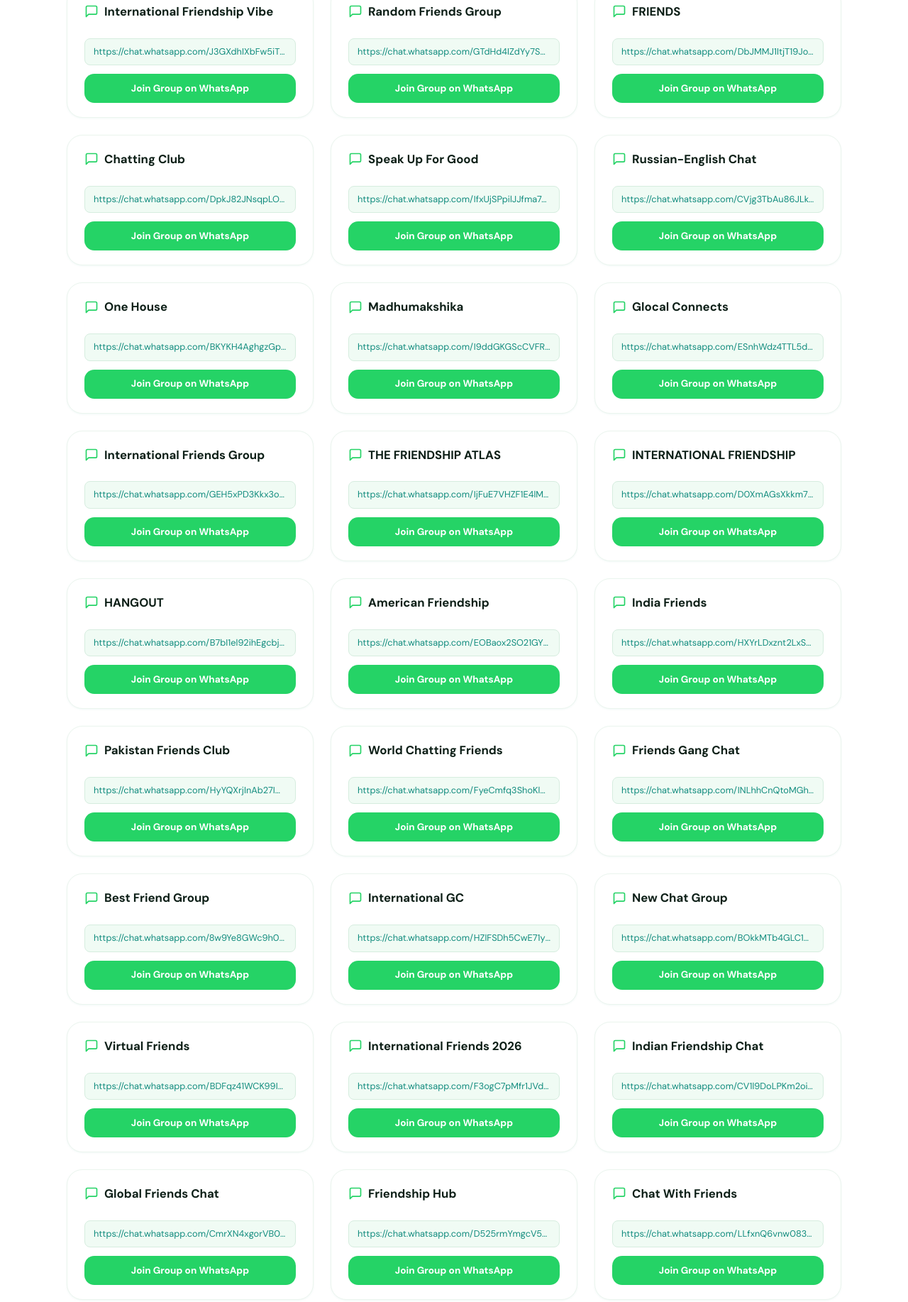
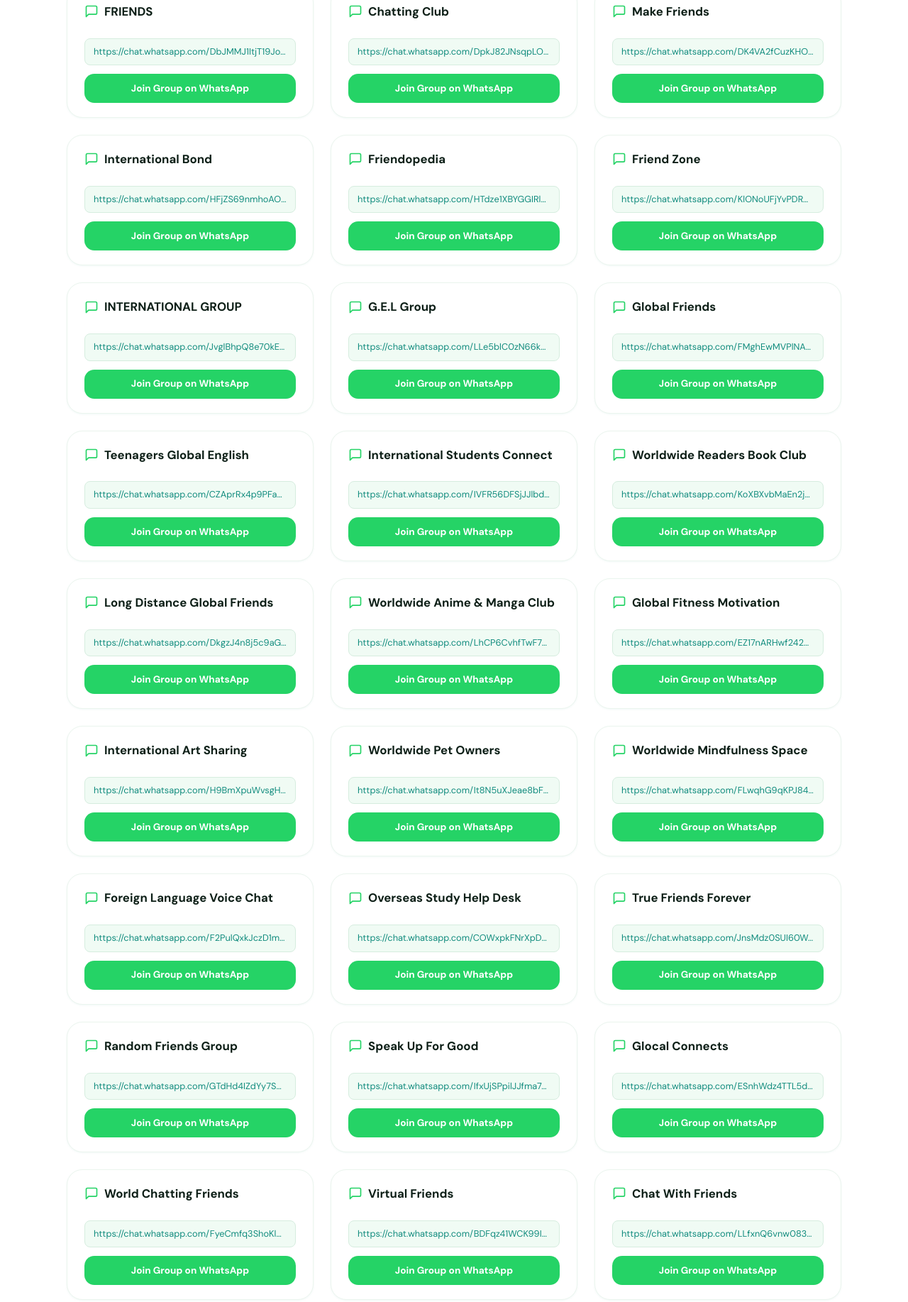
Before and after one commit to walinks/walinks.github.io, a plain HTML site: page friendship-whatsapp-groups.html in a window 1280 px wide. Shown: the part 1779-3614 px from the top of the page at 71% size. Drawn offline with Linux system fonts and the light colour scheme.

Commit message:
Update friendship-whatsapp-groups.html

```diff
--- a/friendship-whatsapp-groups.html
+++ b/friendship-whatsapp-groups.html
@@ -740,38 +740,38 @@
 <script>
   (function () {
     const curatedFriendshipGroups = [
-      { name: "True Friends Forever", url: "https://chat.whatsapp.com/JnsMdz0SUI60WePw58omPa" },
       { name: "Friendship Club", url: "https://chat.whatsapp.com/IiJwWRVxPIiF77jjdPRT8v" },
       { name: "Global Friends Hub", url: "https://chat.whatsapp.com/CgZQykHzAI7JEBNxzuRVQo" },
       { name: "Friends Forever", url: "https://chat.whatsapp.com/GDHoC3UfJ1nIF5y4isfwZh" },
       { name: "The Strangers", url: "https://chat.whatsapp.com/HtcjFRjKq0bI4SahZv92mz" },
       { name: "International Friends", url: "https://chat.whatsapp.com/HLMv0Z9d29j1aWeh1gW8dV" },
       { name: "International Friendship Vibe", url: "https://chat.whatsapp.com/J3GXdhIXbFw5iTFxXj0TAQ" },
-      { name: "Random Friends Group", url: "https://chat.whatsapp.com/GTdHd4IZdYy7SPnPmdFwpN" },
       { name: "FRIENDS", url: "https://chat.whatsapp.com/DbJMMJ1ItjT19JopEz7QSm" },
       { name: "Chatting Club", url: "https://chat.whatsapp.com/DpkJ82JNsqpLOpmVtv9bTT" },
+      { name: "Make Friends", url: "https://chat.whatsapp.com/DK4VA2fCuzKHObCt9pe4Nj" },
+      { name: "International Bond", url: "https://chat.whatsapp.com/HFjZS69nmhoAOSPmme5shu" },
+      { name: "Friendopedia", url: "https://chat.whatsapp.com/HTdze1XBYGGIRlUe8KObWB" },
+      { name: "Friend Zone", url: "https://chat.whatsapp.com/KlONoUFjYvPDRWJ51nsfnJ" },
+      { name: "INTERNATIONAL GROUP", url: "https://chat.whatsapp.com/JvglBhpQ8e70kEtHrZ4g2M" },
+      { name: "G.E.L Group", url: "https://chat.whatsapp.com/LLe5blC0zN66kY9rPu0jSf" },
+      { name: "Global Friends", url: "https://chat.whatsapp.com/FMghEwMVPlNAKFEvGd3oxF" },
+      { name: "Teenagers Global English", url: "https://chat.whatsapp.com/CZAprRx4p9PFaPMHAP4Gbz" },
+      { name: "International Students Connect", url: "https://chat.whatsapp.com/IVFR56DFSjJJlbdmiAqBcn" },
+      { name: "Worldwide Readers Book Club", url: "https://chat.whatsapp.com/KoXBXvbMaEn2jo5vKbUtRK" },
+      { name: "Long Distance Global Friends", url: "https://chat.whatsapp.com/DkgzJ4n8j5c9aG5U8AT18n" },
+      { name: "Worldwide Anime & Manga Club", url: "https://chat.whatsapp.com/LhCP6CvhfTwF7C6RLDXXjb" },
+      { name: "Global Fitness Motivation", url: "https://chat.whatsapp.com/EZ17nARHwf242CDSIFnEIh" },
+      { name: "International Art Sharing", url: "https://chat.whatsapp.com/H9BmXpuWvsgHm8N6bONbsW" },
+      { name: "Worldwide Pet Owners", url: "https://chat.whatsapp.com/It8N5uXJeae8bFjW6UvW5r" },
+      { name: "Worldwide Mindfulness Space", url: "https://chat.whatsapp.com/FLwqhG9qKPJ84Q3pmZHDh7" },
+      { name: "Foreign Language Voice Chat", url: "https://chat.whatsapp.com/F2PulQxkJczD1mSPJxWCYc" },
+      { name: "Overseas Study Help Desk", url: "https://chat.whatsapp.com/COWxpkFNrXpDg7xBNY2Q79" },
+      { name: "True Friends Forever", url: "https://chat.whatsapp.com/JnsMdz0SUI60WePw58omPa" },
+      { name: "Random Friends Group", url: "https://chat.whatsapp.com/GTdHd4IZdYy7SPnPmdFwpN" },
       { name: "Speak Up For Good", url: "https://chat.whatsapp.com/IfxUjSPpilJJfma7JadUFF" },
-      { name: "Russian-English Chat", url: "https://chat.whatsapp.com/CVjg3TbAu86JLk2sKk8zTA" },
-      { name: "One House", url: "https://chat.whatsapp.com/BKYKH4AghgzGpcVCGxjRsj" },
-      { name: "Madhumakshika", url: "https://chat.whatsapp.com/I9ddGKGScCVFRAqUUOIyAz" },
       { name: "Glocal Connects", url: "https://chat.whatsapp.com/ESnhWdz4TTL5d9S6VDfEGJ" },
-      { name: "International Friends Group", url: "https://chat.whatsapp.com/GEH5xPD3Kkx3odpeP8NloE" },
-      { name: "THE FRIENDSHIP ATLAS", url: "https://chat.whatsapp.com/IjFuE7VHZF1E4lM8b8L2on" },
-      { name: "INTERNATIONAL FRIENDSHIP", url: "https://chat.whatsapp.com/D0XmAGsXkkm7H168VKKSRf" },
-      { name: "HANGOUT", url: "https://chat.whatsapp.com/B7bI1el92ihEgcbjEU9jXD" },
-      { name: "American Friendship", url: "https://chat.whatsapp.com/EOBaox2SO21GYjWUwC8sc3" },
-      { name: "India Friends", url: "https://chat.whatsapp.com/HXYrLDxznt2LxSgkwEoCFm" },
-      { name: "Pakistan Friends Club", url: "https://chat.whatsapp.com/HyYQXrjInAb27ImuTgfpQM" },
       { name: "World Chatting Friends", url: "https://chat.whatsapp.com/FyeCmfq3ShoKlX1GxM3eUE" },
-      { name: "Friends Gang Chat", url: "https://chat.whatsapp.com/INLhhCnQtoMGhHBaDyhyoZ" },
-      { name: "Best Friend Group", url: "https://chat.whatsapp.com/8w9Ye8GWc9h0o35qYEgezy" },
-      { name: "International GC", url: "https://chat.whatsapp.com/HZlFSDh5CwE71yR0x4Pzf1" },
-      { name: "New Chat Group", url: "https://chat.whatsapp.com/BOkkMTb4GLC1MrqCu1YVQA" },
       { name: "Virtual Friends", url: "https://chat.whatsapp.com/BDFqz41WCK99Iy6jgXlMlr" },
-      { name: "International Friends 2026", url: "https://chat.whatsapp.com/F3ogC7pMfr1JVdulVh3D2Y" },
-      { name: "Indian Friendship Chat", url: "https://chat.whatsapp.com/CV1l9DoLPKm2oiBt5T3HUU" },
-      { name: "Global Friends Chat", url: "https://chat.whatsapp.com/CmrXN4xgorVB0MFMiiAF0E" },
-      { name: "Friendship Hub", url: "https://chat.whatsapp.com/D525rmYmgcV5rxYpT9MsxX" },
       { name: "Chat With Friends", url: "https://chat.whatsapp.com/LLfxnQ6vnw083hWESHK9Ao" }
     ];
 
```
